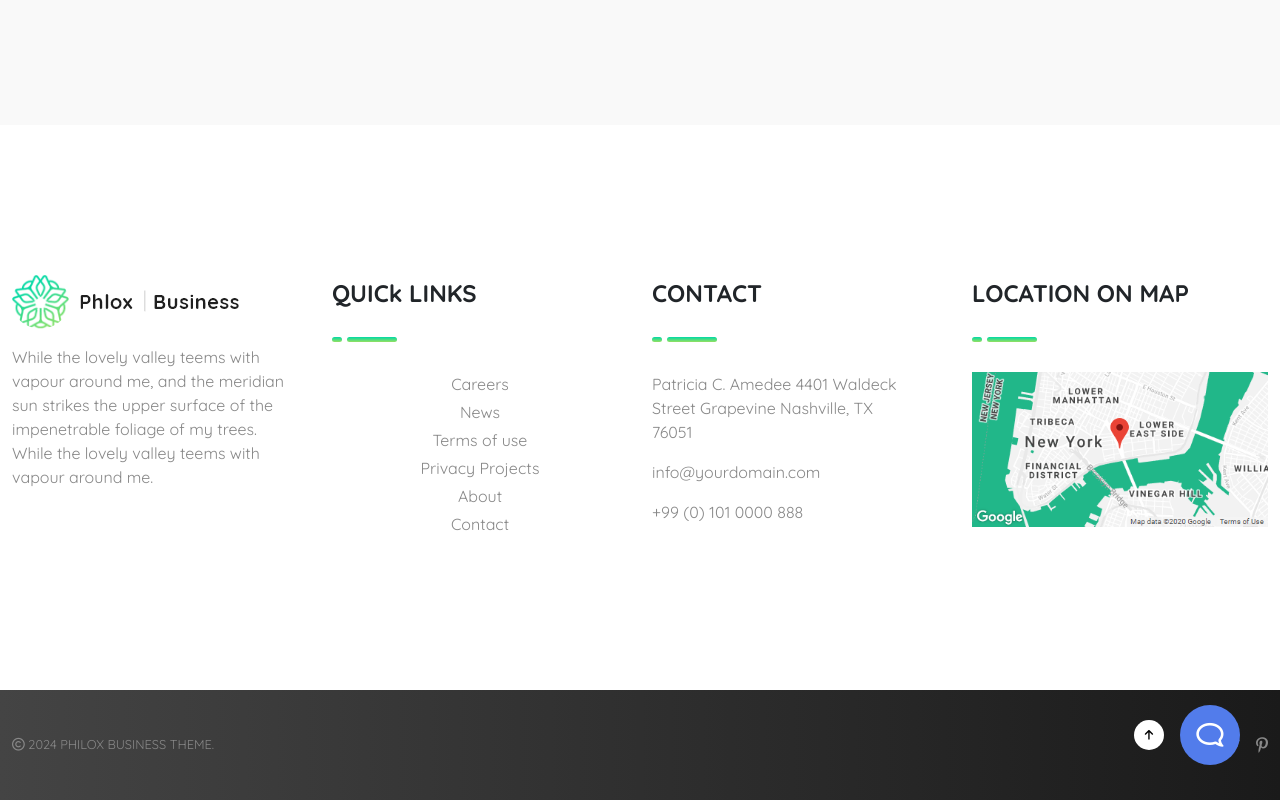
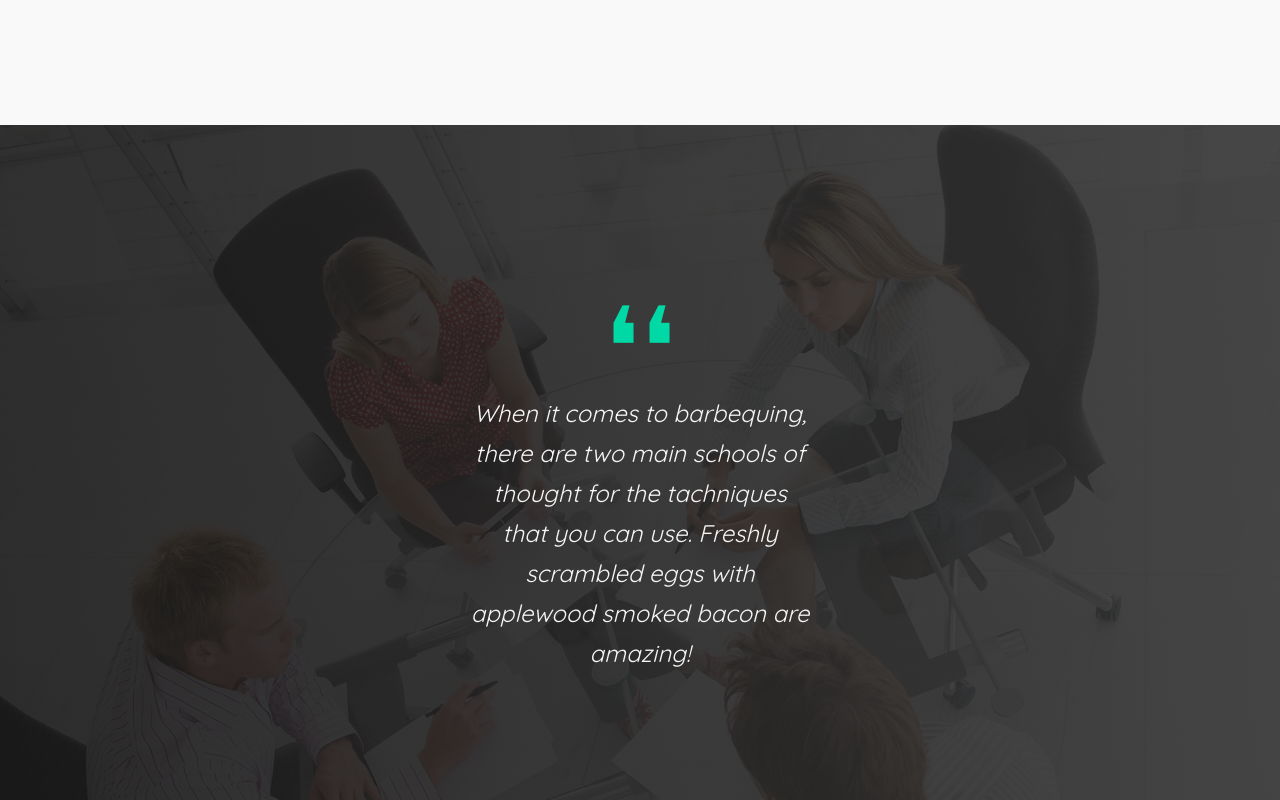
Before and after one commit to alessandrodamato/proj-html-vuejs, a Vue app: page / in a window 1280 px wide. Shown: the part 8260-9060 px from the top of the page. Built offline with nearby package versions, Linux system fonts and the light colour scheme.

Commit message:
[add] 'quote' section

```diff
--- a/src/assets/scss/partials/utils.scss
+++ b/src/assets/scss/partials/utils.scss
@@ -26,6 +26,10 @@
   margin-top: 80px;
 }
 
+.mb-90{
+  margin-bottom: 90px;
+}
+
 .mb-95{
   margin-bottom: 95px;
 }
--- a/src/components/Main.vue
+++ b/src/components/Main.vue
@@ -284,6 +284,20 @@ import Plan from './partials/Plan.vue';
 
     </section>
 
+    <section id="quote">
+
+      <div class="wrapper w-100 h-100 text-center">
+
+        <h2><span>&#x275B;&#x275B;</span></h2>
+
+        <p class="mb-90">When it comes to barbequing, there are two main schools of thought for the tachniques that you can use. Freshly scrambled eggs with applewood smoked bacon are amazing!</p>
+
+        <!-- //////////////////////////////////////////////////////////////// photo name client -->
+
+      </div>
+
+    </section>
+
   </main>
 
 </template>
@@ -366,4 +380,26 @@ import Plan from './partials/Plan.vue';
     }
   }
 
+  #quote{
+    height: 825px;
+    background-image: url('../assets/img/four-businesspeople-in-a-boardroom-with-paperwork-PC4V8H4.jpg');
+    background-size: cover;
+    background-repeat: no-repeat;
+    background-position: center;
+    .wrapper{
+      @include gradient (right, rgba($bg-black, .9), rgba($gray-4, .9));
+      padding: 180px 0 150px;
+      p{
+        padding: 0 470px;
+        line-height: 40px;
+        font-style: italic;
+        font-size: 1.5rem;
+        color: $lg-2;
+      }
+      h2{
+        font-size: 7rem !important;
+      }
+    }
+  }
+
 </style>
```
